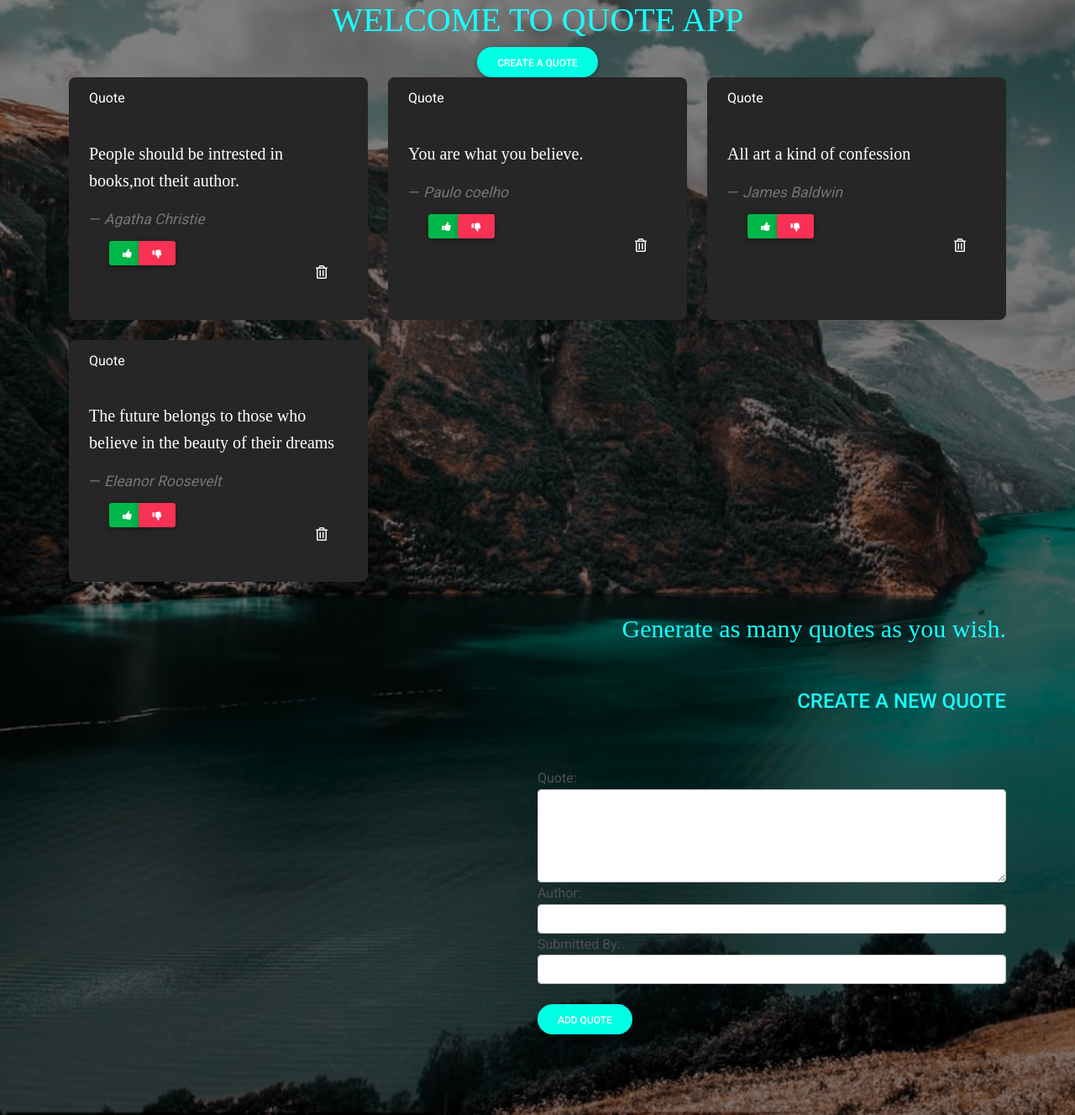
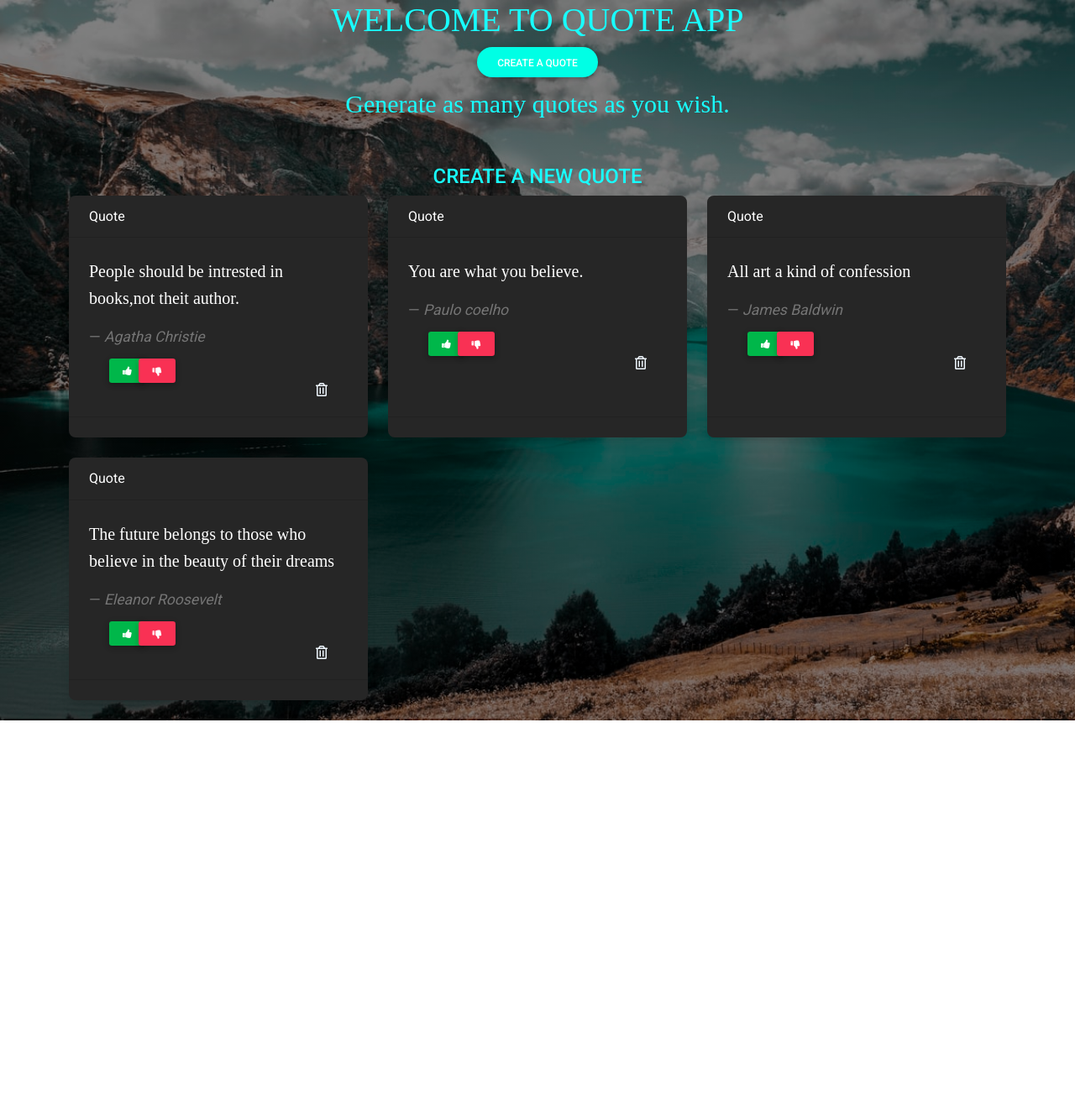
Before and after one commit to Barrack-coder/Quote-App, an Angular app: page / in a window 1280 px wide. Shown: the whole page at 84% size. After the commit the page ends 858 px from the top, so only its background shows below. Built offline with nearby package versions, Linux system fonts and the light colour scheme.

Commit message:
add changes in form component

```diff
--- a/src/app/quote.ts
+++ b/src/app/quote.ts
@@ -1,7 +1,8 @@
 export class Quote {
+    [x: string]: any;
     likes: any;
     unlikes: any;
-	  constructor(public name:string,public author:string, public description:string){
+	  constructor(public name:string,public author:string, public description:string,public date:Date){
 
     }
 }
--- a/src/app/quote/quote.component.html
+++ b/src/app/quote/quote.component.html
@@ -1,10 +1,50 @@
 <div class="container-fluid">
+
+
     <div class=".flex-md-fill">
         <div class="">
             <!-- <div> -->
             <div class="container text-center">
                 <h3 class="" style="color:#18FFFF;font-style: font-family 'Monoton', cursive;;font-size: 40px;">WELCOME TO QUOTE APP</h3>
-                <button class="btn btn-secondary" (onclick)="toggleReadMore()">Create a Quote</button>
+                <button class="btn btn-secondary" (click)="toggleReadMore()">Create a Quote</button>
+                <!-- <app-quote-detail *ngIf='quote.showDescription' [quote]='quote'></app-quote-detail> -->
+            </div>
+
+            <div class="">
+                <!-- <div> -->
+                <div class="container text-center mt-2">
+                    <p class="frm d-flex justify-content-center" style="color: #18FFFF;font-size: 30px;">Generate as many quotes as you wish.</p>
+                    <h4 class="mt-5 frm d-flex justify-content-center" style="color: #18FFFF;font-style: font-family 'Shadows Into Light Two', cursive;;">CREATE A NEW QUOTE</h4>
+                </div>
+                <div class="container mt-3 mb-5 frm d-flex justify-content" style="width:60vw;" animation="" *ngIf="bringForm">
+                    <form class="w-50 mt-5 mb-5">
+                        <div class="form-group m-2">
+                            <!-- <label for="description">Quote:</label> -->
+                            <textarea class="form-control" id="description" rows="4" placeholder="Quote" ngModeln required></textarea>
+                            <!-- <div [hidden]="description.valid || description.pristine" class="alert alert-danger">
+                                <p>A Quote is required</p>
+                                </div> -->
+                        </div>
+                        <div class="form-group m-2">
+                            <!-- <label for="author">Author:</label> -->
+                            <input type="author" id="author" ngModel name="author" placeholder="Author" class="form-control" required>
+                            <!-- <div [hidden]="author.valid || author.pristine" class="alert alert-danger">
+                                 <p>Author is required</p>
+                                 </div> -->
+                        </div>
+                        <div class="form-group m-2">
+                            <!-- <label for="name">Submitted By:</label> -->
+                            <input type="text" id="name" ngModel name="text" placeholder="Submitted by" class="form-control" required>
+                            <!-- <div [hidden]="name.valid || name.pristine" class="alert alert-danger">
+                                <p>Name is required</p>
+                                 </div> -->
+                        </div>
+                        <div class="text-center">
+                            <button type="submit" class="btn mt-4">Add Quote</button>
+                        </div>
+                    </form>
+                </div>
+                <!-- </div> -->
             </div>
             <div class="container">
                 <!-- <app-quote-form (addQuote)="addNewQuote($event)"></app-quote-form> -->
@@ -29,40 +69,7 @@
                 </div>
             </div>
             <!-- </div> -->
-            <div class="">
-                <!-- <div> -->
-                <div class="container text-center mt-2">
-                    <p class="frm d-flex justify-content-end" style="color: #18FFFF;font-size: 30px;">Generate as many quotes as you wish.</p>
-                    <h4 class="mt-5 frm d-flex justify-content-end" style="color: #18FFFF;font-style: font-family 'Shadows Into Light Two', cursive;;">CREATE A NEW QUOTE</h4>
-                </div>
-                <div class="container mt-3 mb-5 frm d-flex justify-content-end">
-                    <form class="w-50 mt-5 mb-5">
-                        <div class="form-group">
-                            <label for="description">Quote:</label>
-                            <textarea class="form-control" id="description" rows="4" ngModeln required></textarea>
-                            <!-- <div [hidden]="description.valid || description.pristine" class="alert alert-danger">
-                                <p>A Quote is required</p>
-                                </div> -->
-                        </div>
-                        <div class="form-group">
-                            <label for="author">Author:</label>
-                            <input type="text" id="author" ngModel name="author" class="form-control" required>
-                            <!-- <div [hidden]="author.valid || author.pristine" class="alert alert-danger">
-                                 <p>Author is required</p>
-                                 </div> -->
-                        </div>
-                        <div class="form-group">
-                            <label for="name">Submitted By:</label>
-                            <input type="text" id="name" ngModel name="name" class="form-control" required>
-                            <!-- <div [hidden]="name.valid || name.pristine" class="alert alert-danger">
-                                <p>Name is required</p>
-                                 </div> -->
-                        </div>
-                        <button type="submit" class="btn mt-4">Add Quote</button>
-                    </form>
-                </div>
-                <!-- </div> -->
-            </div>
+
         </div>
     </div>
 
--- a/src/app/quote/quote.component.ts
+++ b/src/app/quote/quote.component.ts
@@ -8,12 +8,15 @@ import { Quote } from '../quote';
 })
 export class QuoteComponent implements OnInit {
   quotes:Quote[]=[
-    new Quote("Barry","Agatha Christie","People should be intrested in books,not theit author."),
-    new Quote("Barry","Paulo coelho","You are what you believe."),
-    new Quote("Barry","James Baldwin","All art a kind of confession"),
-    new Quote("Barry","Eleanor Roosevelt","The future belongs to those who believe in the beauty of their dreams"),
+    new Quote("Barry","Agatha Christie","People should be intrested in books,not theit author.",new Date(2020,1,5)),
+    new Quote("Barry","Paulo coelho","You are what you believe.",new Date(2019,2,3)),
+    new Quote("Barry","James Baldwin","All art a kind of confession",new Date(2019,2,3)),
+    new Quote("Barry","Eleanor Roosevelt","The future belongs to those who believe in the beauty of their dreams",new Date(2019,2,3)),
   ];
-   readMore: boolean=false;
+ bringForm:Boolean =false;
+
+  quote: any;
+  bringMore: any;
   addNewQuote(quote:any){
     let quoteLength = this.quotes.length;
     quote.id = quoteLength+1;
@@ -30,10 +33,10 @@ export class QuoteComponent implements OnInit {
     }
 
   }
+ toggleReadMore(){
+this.bringForm = !this.bringForm
+ };
 
-toggleReadMore(){
-  this.readMore=!this.readMore
-  };
   constructor() { }
 
   ngOnInit(): void {
```
